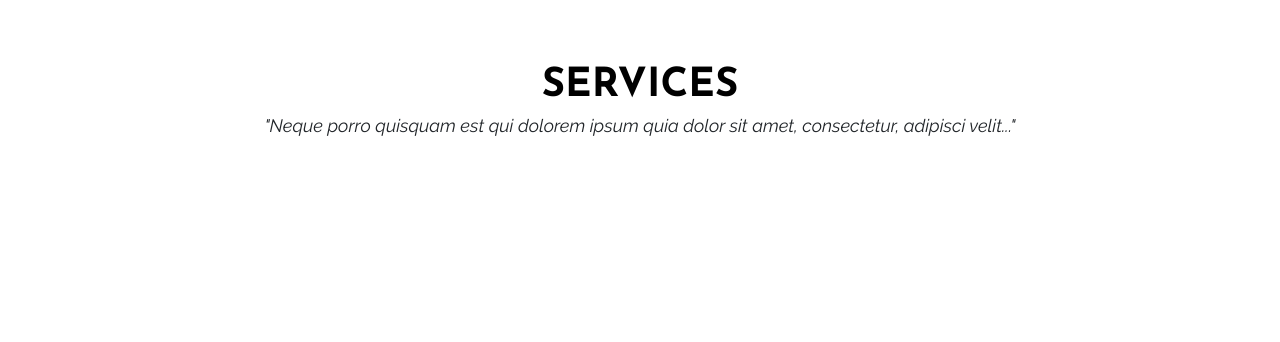
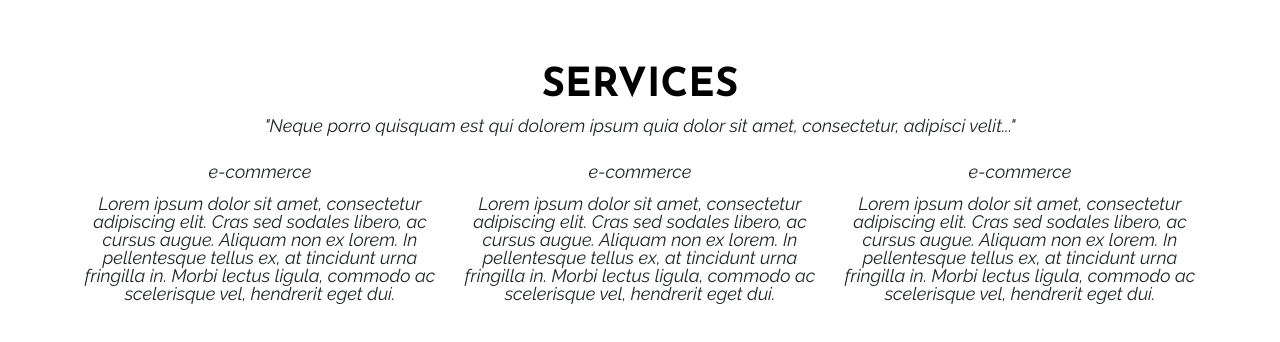
Before and after one commit to HannaNesterova/landing-page, a website: page index.html in a window 1280 px wide. Shown: the part 822-1164 px from the top of the page. Before the commit the page ends 1013 px from the top, so only its background shows below. Drawn offline with nearby package versions, Linux system fonts and the light colour scheme.

Commit message:
Add text to col

```diff
--- a/index.html
+++ b/index.html
@@ -39,10 +39,18 @@
                     <h6>SERVICES</h6>
                     <p>"Neque porro quisquam est qui dolorem ipsum quia dolor sit amet, consectetur, adipisci velit..."</p>
                 </div>
-                <div class="row columns d-flex justify-content-between">
-                    <div class="div"></div>
-                    <div class="div"></div>
-                    <div class="div"></div>
+                <div class="row columns d-flex justify-content-between text-center align-items-center">
+                    <div class="col">
+                        <p></p>
+                        <p>e-commerce</p>
+                        <p>Lorem ipsum dolor sit amet, consectetur adipiscing elit. Cras sed sodales libero, ac cursus augue. Aliquam non ex lorem. In pellentesque tellus ex, at tincidunt urna fringilla in. Morbi lectus ligula, commodo ac scelerisque vel, hendrerit eget dui.</p>
+                    </div>
+                    <div class="col"><p></p>
+                        <p>e-commerce</p>
+                        <p>Lorem ipsum dolor sit amet, consectetur adipiscing elit. Cras sed sodales libero, ac cursus augue. Aliquam non ex lorem. In pellentesque tellus ex, at tincidunt urna fringilla in. Morbi lectus ligula, commodo ac scelerisque vel, hendrerit eget dui.</p></div>
+                    <div class="col"><p></p>
+                        <p>e-commerce</p>
+                        <p>Lorem ipsum dolor sit amet, consectetur adipiscing elit. Cras sed sodales libero, ac cursus augue. Aliquam non ex lorem. In pellentesque tellus ex, at tincidunt urna fringilla in. Morbi lectus ligula, commodo ac scelerisque vel, hendrerit eget dui.</p></div>
                 </div>
             </div>
         </section>
```
